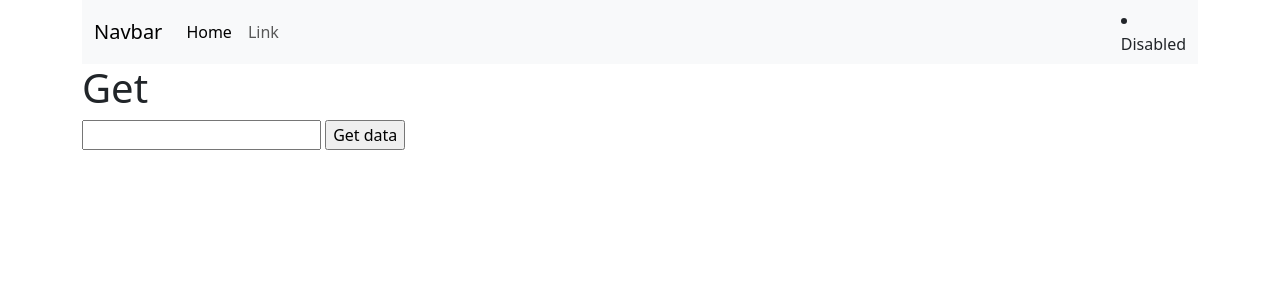
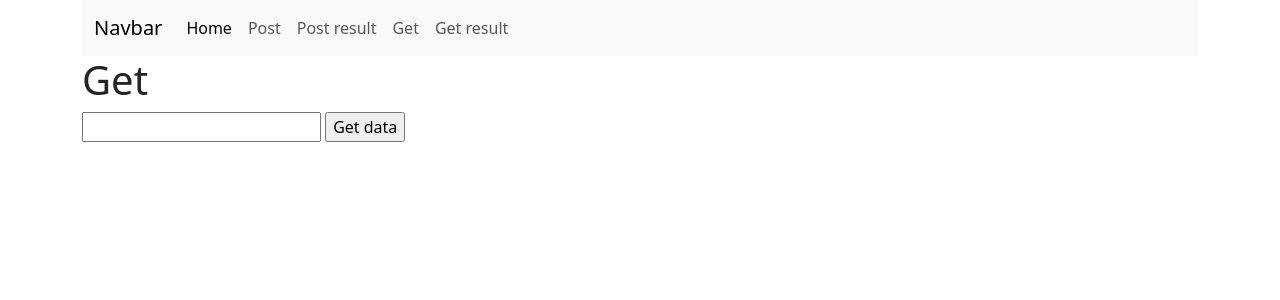
Before and after one commit to FavioPerez24/HW2-MIS4013, a PHP site: page /get.php in a window 1280 px wide. Shown: the top 300 px of the page. Run offline with PHP 8.4, Linux system fonts and the light colour scheme.

Commit message:
Update view-header.php

```diff
--- a/view-header.php
+++ b/view-header.php
@@ -20,14 +20,21 @@
           <a class="nav-link active" aria-current="page" href="/">Home</a>
         </li>
         <li class="nav-item">
-          <a class="nav-link" href="#">Link</a>
+          <a class="nav-link" href="#">Post</a>
+        </li>
+         </li>
+        <li class="nav-item">
+          <a class="nav-link" href="#">Post result</a>
+        </li>
+         </li>
+        <li class="nav-item">
+          <a class="nav-link" href="#">Get</a>
+        </li>
+         </li>
+        <li class="nav-item">
+          <a class="nav-link" href="#">Get result</a>
         </li>
           </ul>
-        </li>
-        <li class="nav-item">
-          <a class="nav-link disabled" aria-disabled="true">Disabled</a>
-        </li>
-      </ul>
     </div>
   </div>
 </nav>
```
